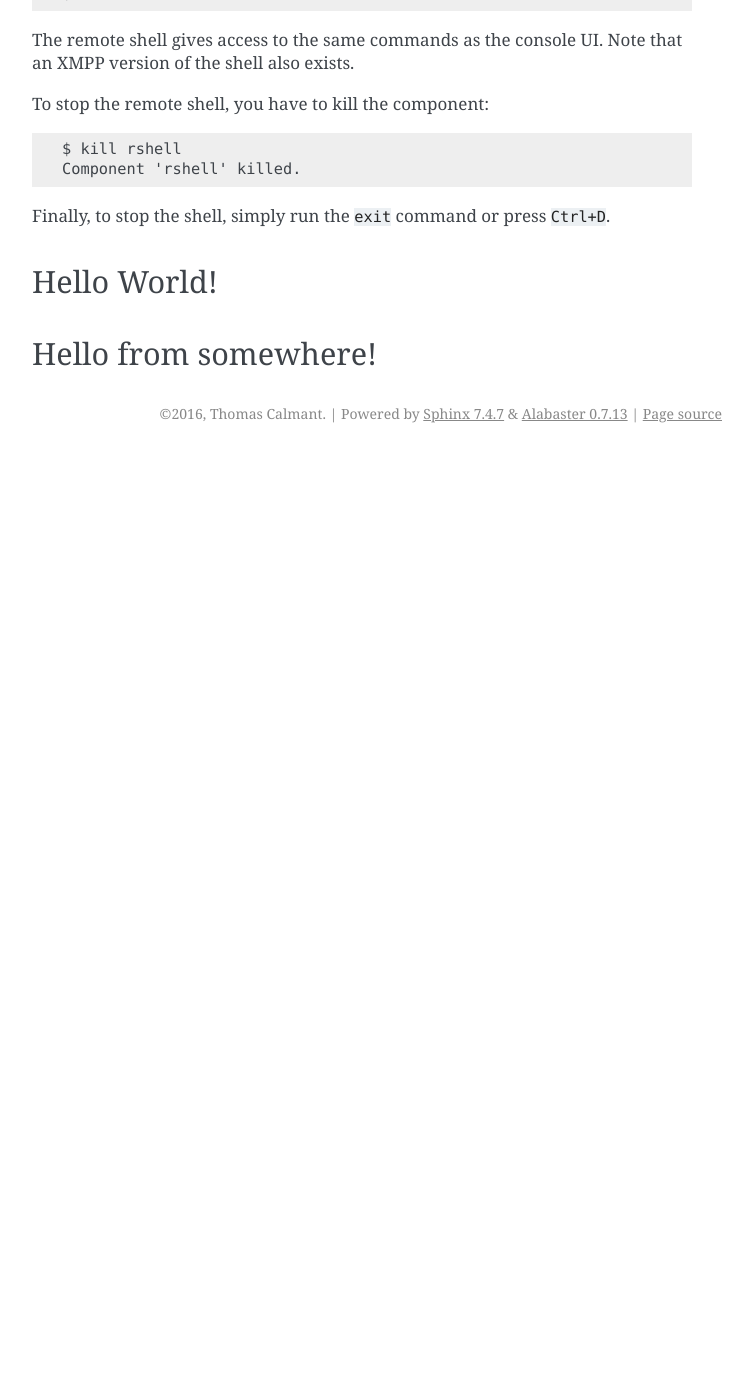
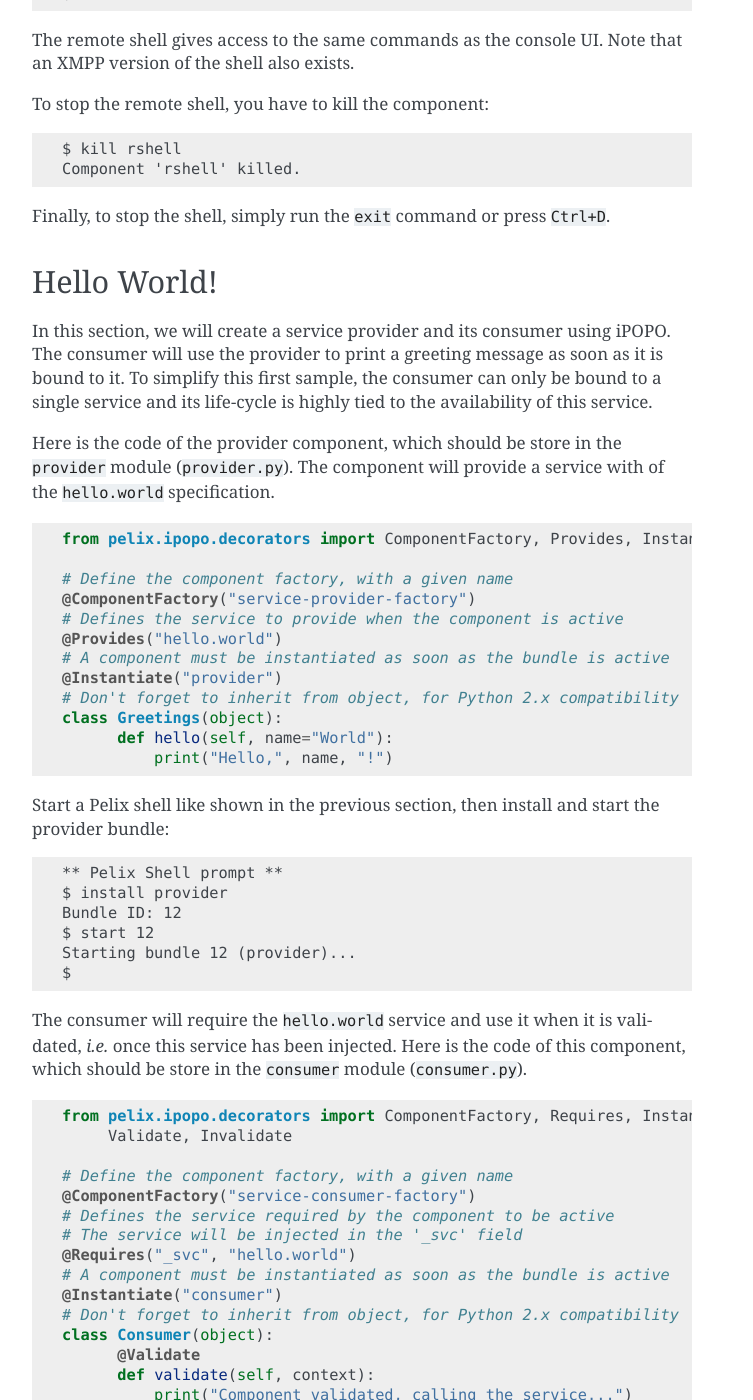
Before and after one commit to tcalmant/ipopo, a Sphinx documentation site: the page built from docs/quickstart.rst, in a window 1280 px wide and 1400 px high, scrolled down 3822 px. Shown: the whole window, without its empty margins (388-1141 px from the left). Built offline with Sphinx 7.4.7, drawn with Linux system fonts in a browser that asks for light colours; pages that are not in the unit, such as notebooks, are missing from menus; before the commit the page ends 4275 px from its top, so only the background shows below that; some of the changed text lies outside the part shown.

Commit message:
Added a basic hello world quickstart

```diff
--- a/docs/quickstart.rst
+++ b/docs/quickstart.rst
@@ -6,6 +6,8 @@
 Eager to get started? This page gives a good introduction to iPOPO.
 It assumes you already have iPOPO installed. If you do not, head over
 to the :ref:`installation` section.
+
+.. _quick_shell:
 
 Play with the shell
 ===================
@@ -198,5 +200,89 @@
 Hello World!
 ============
 
+In this section, we will create a service provider and its consumer using iPOPO.
+The consumer will use the provider to print a greeting message as soon as it
+is bound to it.
+To simplify this first sample, the consumer can only be bound to a single
+service and its life-cycle is highly tied to the availability of this service.
+
+Here is the code of the provider component, which should be store in the
+``provider`` module (``provider.py``).
+The component will provide a service with of the ``hello.world`` specification.
+
+.. code-block:: python
+
+   from pelix.ipopo.decorators import ComponentFactory, Provides, Instantiate
+
+   # Define the component factory, with a given name
+   @ComponentFactory("service-provider-factory")
+   # Defines the service to provide when the component is active
+   @Provides("hello.world")
+   # A component must be instantiated as soon as the bundle is active
+   @Instantiate("provider")
+   # Don't forget to inherit from object, for Python 2.x compatibility
+   class Greetings(object):
+         def hello(self, name="World"):
+             print("Hello,", name, "!")
+
+Start a Pelix shell like shown in the previous section, then install and start
+the provider bundle::
+
+    ** Pelix Shell prompt **
+    $ install provider
+    Bundle ID: 12
+    $ start 12
+    Starting bundle 12 (provider)...
+    $
+
+The consumer will require the ``hello.world`` service and use it when it is
+validated, *i.e.* once this service has been injected.
+Here is the code of this component, which should be store in the ``consumer``
+module (``consumer.py``).
+
+.. code-block:: python
+
+   from pelix.ipopo.decorators import ComponentFactory, Requires, Instantiate, \
+        Validate, Invalidate
+
+   # Define the component factory, with a given name
+   @ComponentFactory("service-consumer-factory")
+   # Defines the service required by the component to be active
+   # The service will be injected in the '_svc' field
+   @Requires("_svc", "hello.world")
+   # A component must be instantiated as soon as the bundle is active
+   @Instantiate("consumer")
+   # Don't forget to inherit from object, for Python 2.x compatibility
+   class Consumer(object):
+         @Validate
+         def validate(self, context):
+             print("Component validated, calling the service...")
+             self._svc.hello("World")
+             print("Done.")
+
+         @Invalidate
+         def invalidate(self, context):
+            print("Component invalidated, the service is gone")
+
+Install and start the ``consumer`` bundle in the active Pelix shell and play
+with the various commands described in the :ref:`previous section <quick_shell>`::
+
+    $ install consumer
+    Bundle ID: 13
+    $ start 13
+    Starting bundle 13 (consumer)...
+    Component validated, calling the service...
+    Hello, World !
+    Done.
+    $ update 12
+    Updating bundle 12 (provider)...
+    Component invalidated, the service is gone
+    Component validated, calling the service...
+    Hello, World !
+    Done.
+    $ uninstall 12
+    Uninstalling bundle 12 (provider)...
+    Component invalidated, the service is gone
+
 Hello from somewhere!
 =====================
--- a/docs/refcards/index.rst
+++ b/docs/refcards/index.rst
@@ -12,6 +12,7 @@
    bundles
    services
    ipopo
+   ipopo_decorators
    log
    http
    remote
```
Also changed, not shown: docs/refcards/ipopo_decorators.rst (added, +36 -0 lines).
